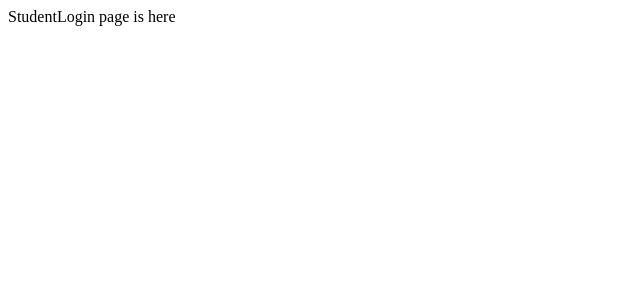
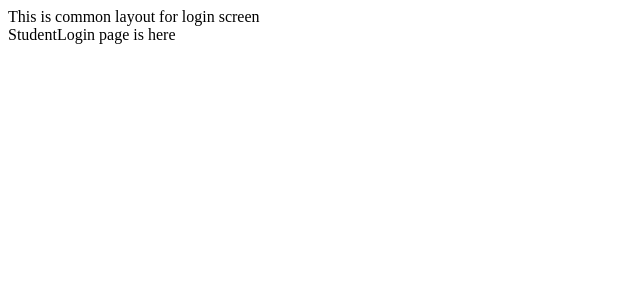
Before and after one commit to vaibhavj20/Learning-NEXT.JS, a Next.js app in the folder practice-project/: page /login/studentlogin in a window 1280 px wide. Shown: the top 300 px of the page, without its empty margins (0-640 px from the left). Built offline with nearby package versions, Linux system fonts and the light colour scheme.

Commit message:
added common layout for login pages

```diff
--- /dev/null
+++ b/practice-project/src/app/login/layout.js
@@ -0,0 +1,12 @@
+import React from "react";
+
+const LoginLayout = ({ children }) => {
+  return (
+    <div>
+      This is common layout for login screen
+      {children}
+    </div>
+  );
+};
+
+export default LoginLayout;
```
